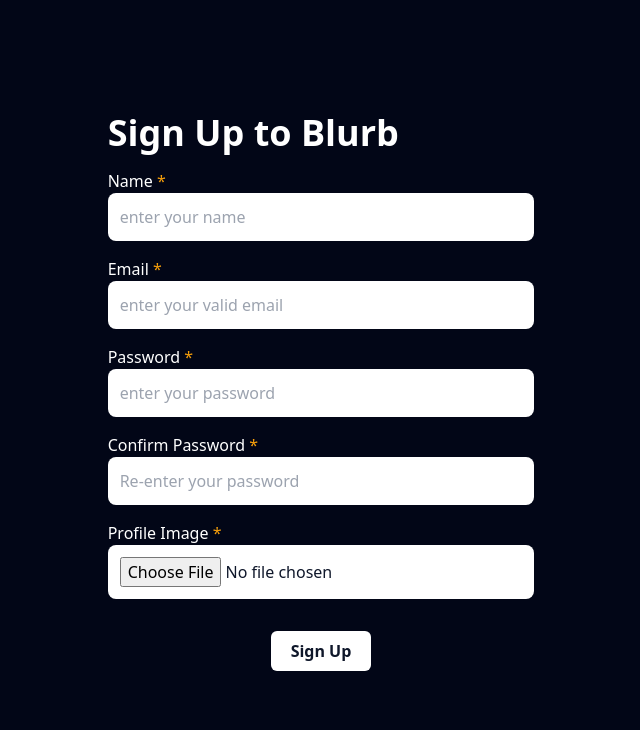
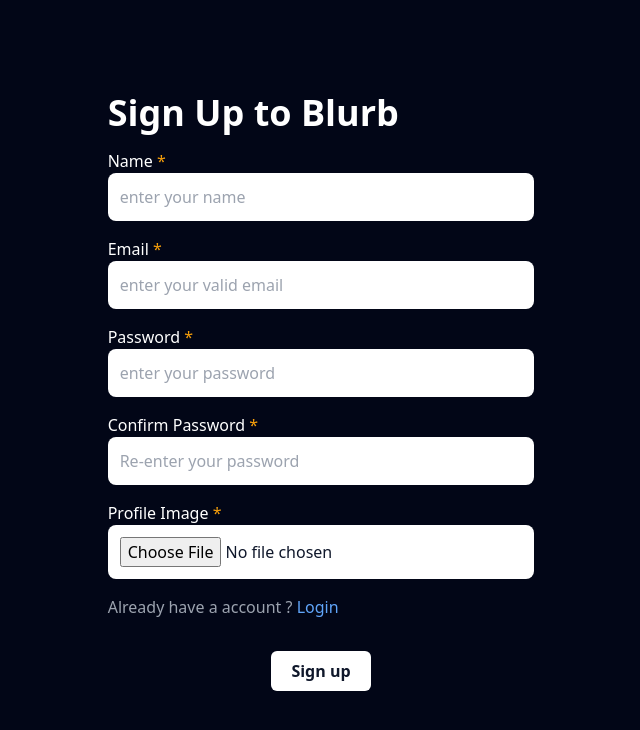
Before and after one commit to Anand19987i/blurb, a React (Vite) app in the folder frontend/: page /register in a window 1280 px wide. Shown: the top 730 px of the page, without its empty margins (319-959 px from the left). Built offline with nearby package versions, Linux system fonts and the light colour scheme.

Commit message:
Sign up and Navbar update

```diff
--- a/frontend/src/auth/Signup.jsx
+++ b/frontend/src/auth/Signup.jsx
@@ -2,6 +2,7 @@
 import axios from 'axios';
 import React, { useState } from 'react'
 import { useNavigate } from 'react-router';
+import { Link } from 'react-router-dom';
 
 const Signup = () => {
 
@@ -75,8 +76,11 @@
           <label>Profile Image<span className="text-amber-500"> *</span></label>
           <input type="file" onChange={fileHandler} name='avatar' accept="image/*" className="p-3 rounded-lg outline-none text-slate-900 bg-white cursor-pointer" />
         </div>
-        <div className="text-white mx-auto my-4">
-          <Button type="submit" className="font-bold text-slate-900 text-md p-5 bg-white hover:bg-gray-400">Sign Up</Button>
+        <div>
+          <span className='text-gray-400'>Already have a account ? <Link to="/login" className='text-blue-400'>Login</Link></span>
+        </div>
+        <div className="mx-auto my-4">
+          <Button type="submit" className="font-bold text-slate-900 text-md p-5 bg-white hover:bg-gray-400">Sign up</Button>
         </div>
       </form>
     </div>
```
